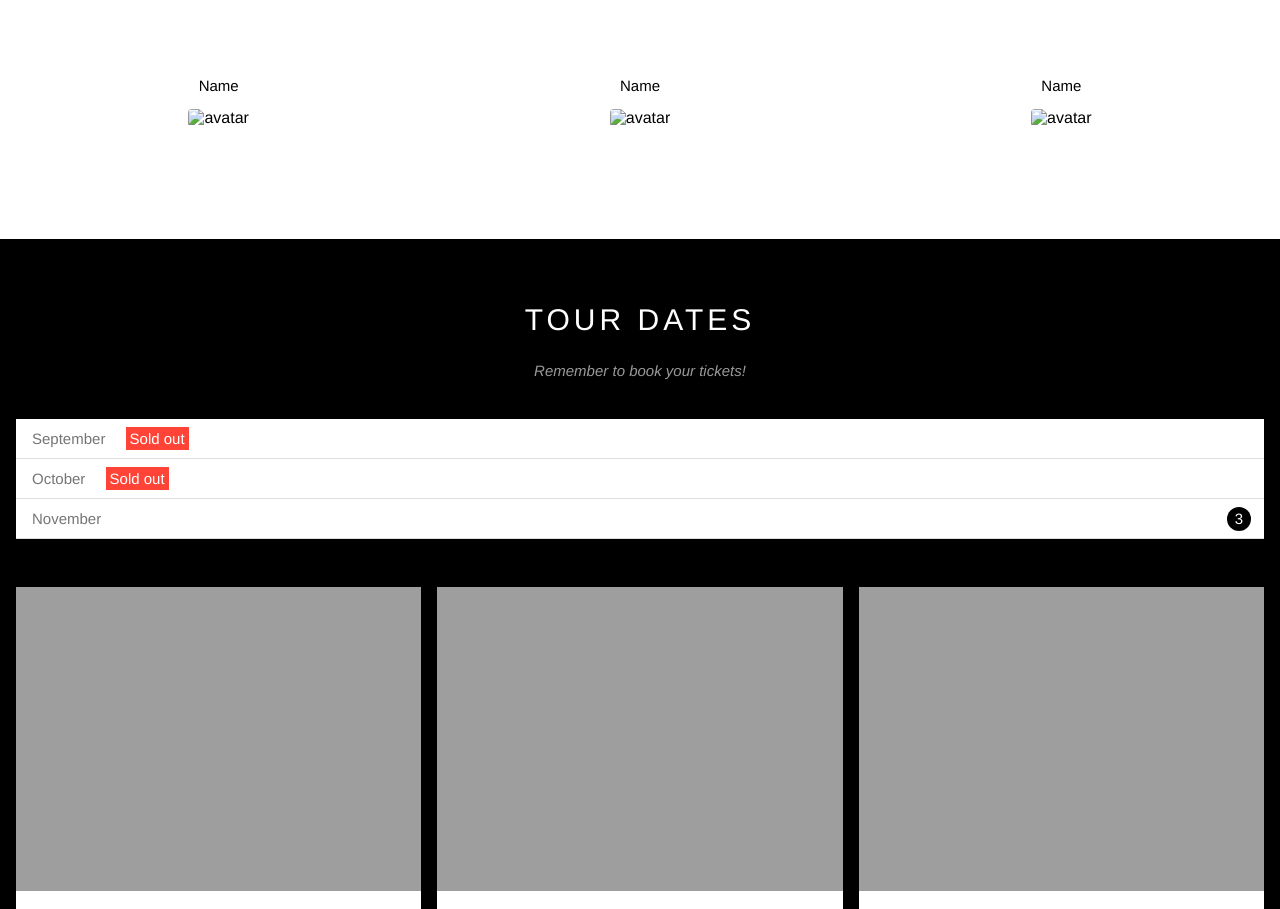
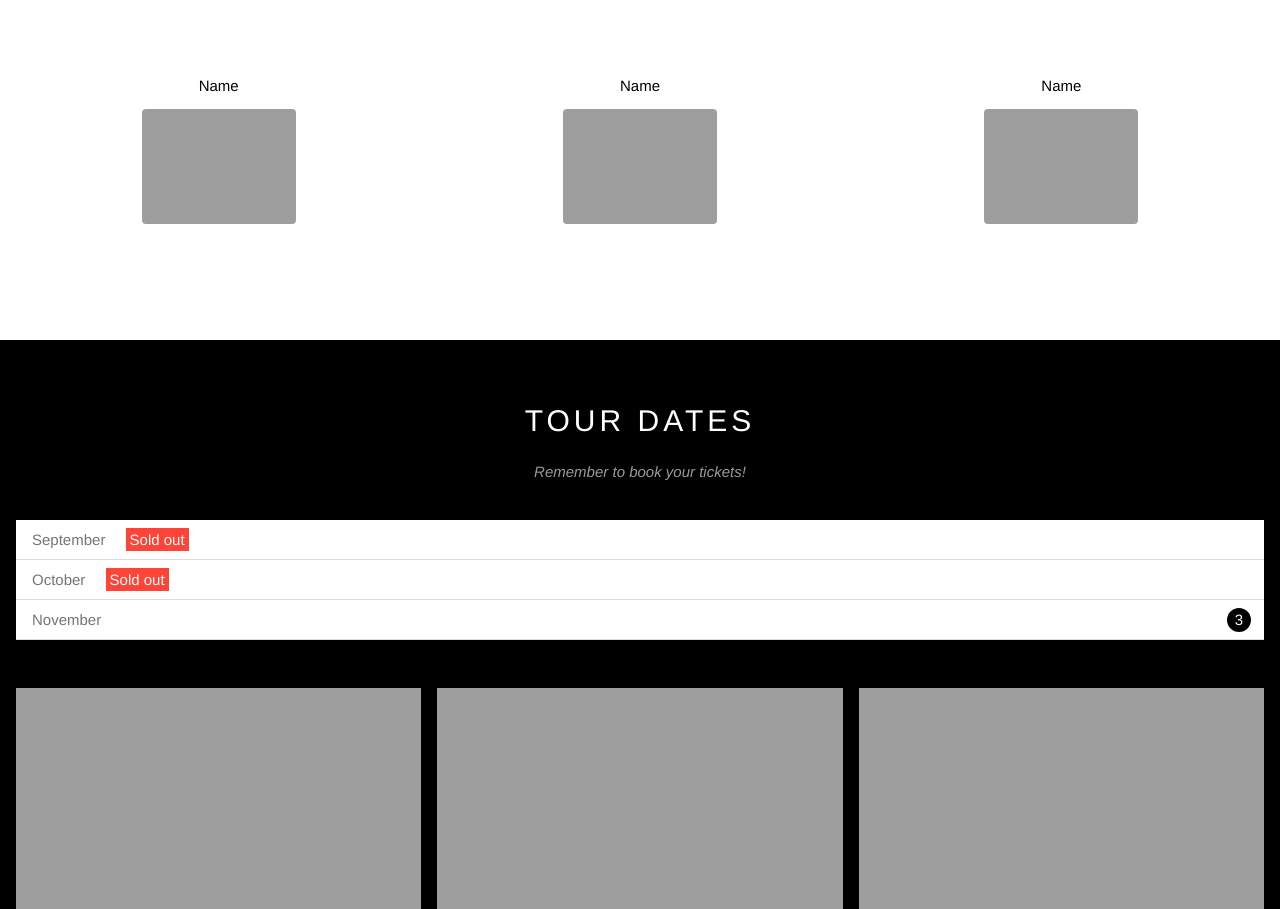
Before and after one commit to duongdinh24/w3_band, a plain HTML site: page index.html in a window 1280 px wide. Shown: the part 944-1853 px from the top of the page. Drawn offline with Linux system fonts and the light colour scheme; the site is published under a folder, as on GitHub Pages, so addresses that start at the root find nothing.

Commit message:
fix url avatar member image

```diff
--- a/index.html
+++ b/index.html
@@ -65,17 +65,17 @@
                 <div class="row member-list">
                     <div class="col col-third s-col-full mt-32 text-center">
                         <div class="member-name">Name</div>
-                        <img src="/assets/img/band/member_1.jpg" alt="avatar" class="member-avatar">
+                        <img src="./assets/img/band/member_1.jpg" alt="avatar" class="member-avatar">
                     </div>
 
                     <div class="col col-third s-col-full mt-32 text-center">
                         <div class="member-name">Name</div>
-                        <img src="/assets/img/band/member_1.jpg" alt="avatar" class="member-avatar">
+                        <img src="./assets/img/band/member_1.jpg" alt="avatar" class="member-avatar">
                     </div>
 
                     <div class="col col-third s-col-full mt-32 text-center">
                         <div class="member-name">Name</div>
-                        <img src="/assets/img/band/member_1.jpg" alt="avatar" class="member-avatar">
+                        <img src="./assets/img/band/member_1.jpg" alt="avatar" class="member-avatar">
                     </div>
                 </div>
             </div>
```
